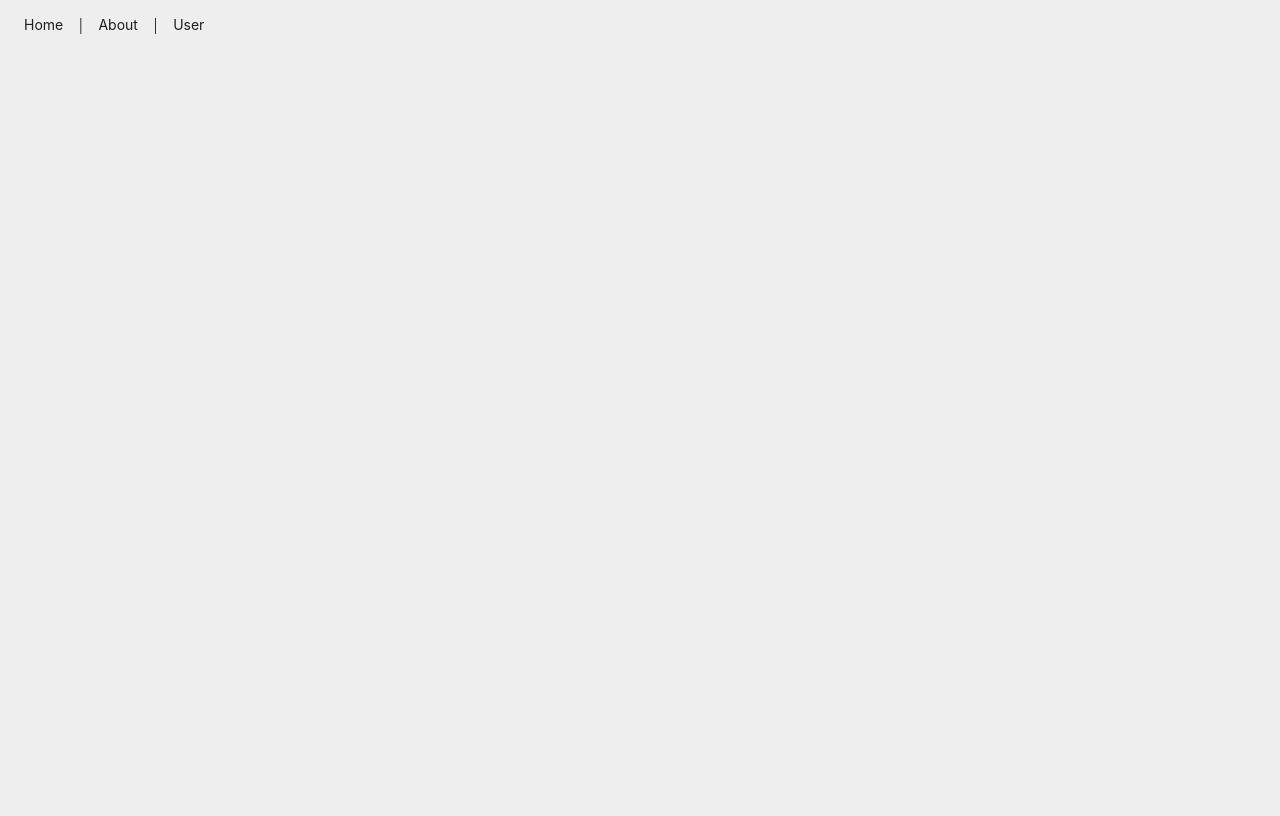
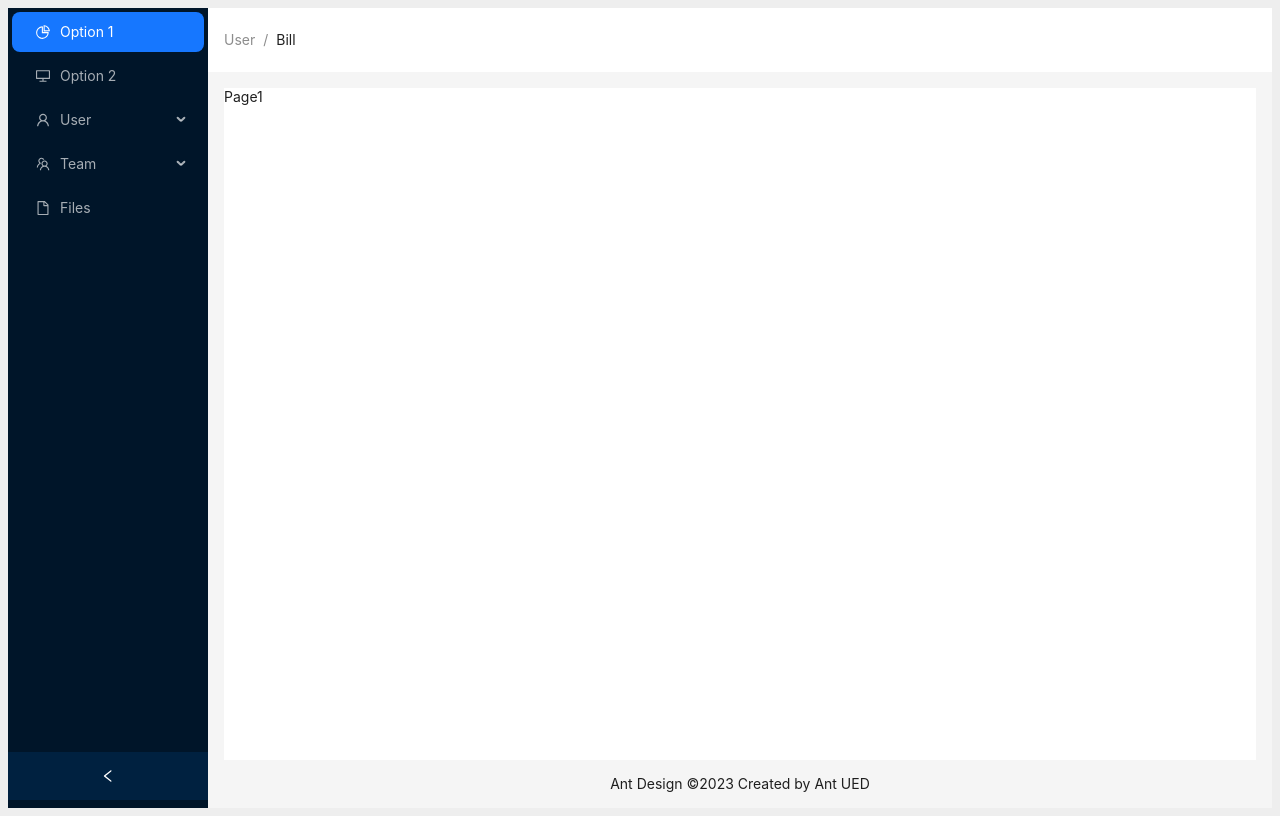
Before and after one commit to circletop/React, a React (Vite) app: page /page1 in a window 1280 px wide. Before the commit this address had no page. Built offline with nearby package versions, Linux system fonts and the light colour scheme.

Commit message:
页面搭建

```diff
--- a/src/App.tsx
+++ b/src/App.tsx
@@ -1,17 +1,10 @@
-import { Button } from 'antd';
-
-import { useRoutes,Link } from 'react-router-dom';
+import { useRoutes } from 'react-router-dom';
 import router from './router';
 
 function App() {
 const outlet = useRoutes(router )
   return (
   <div>
-    <Link to="/home"><Button type="text">Home</Button></Link>|
-    <Link to="/about"><Button type="text">About</Button></Link>|
-    <Link to="/user"><Button type="text">User</Button></Link>
-    {/* // 组件写法 */}
-    {/* <Outlet /> */}
     {outlet}
   </div>
   )
--- a/src/router/lazyRoutes.tsx
+++ b/src/router/lazyRoutes.tsx
@@ -1,3 +1,5 @@
 import { lazy } from "react";
 export const About = lazy(()=>import("@/views/About"))
 export const User = lazy(()=>import("@/views/User"))
+export const Page1 = lazy(()=>import("@/views/Page1"))
+export const Page2 = lazy(()=>import("@/views/Page2"))
--- a/src/views/Home.tsx
+++ b/src/views/Home.tsx
@@ -1,6 +1,73 @@
-const View = ()=> {
-  return <>
-  <div>Home</div>
-  </>
+import React, { useState } from 'react';
+import {
+  DesktopOutlined,
+  FileOutlined,
+  PieChartOutlined,
+  TeamOutlined,
+  UserOutlined,
+} from '@ant-design/icons';
+import type { MenuProps } from 'antd';
+import { Breadcrumb, Layout, Menu, theme } from 'antd';
+import { useNavigate, Outlet } from 'react-router-dom';
+
+const { Header, Content, Footer, Sider } = Layout;
+
+type MenuItem = Required<MenuProps>['items'][number];
+
+function getItem(
+  label: React.ReactNode,
+  key: React.Key,
+  icon?: React.ReactNode,
+  children?: MenuItem[],
+): MenuItem {
+  return {
+    key,
+    icon,
+    children,
+    label,
+  } as MenuItem;
 }
-export default View
+
+const items: MenuItem[] = [
+  getItem('Option 1', '/page1', <PieChartOutlined />),
+  getItem('Option 2', '/page2', <DesktopOutlined />),
+  getItem('User', 'sub1', <UserOutlined />, [
+    getItem('Tom', '3'),
+    getItem('Bill', '4'),
+    getItem('Alex', '5'),
+  ]),
+  getItem('Team', 'sub2', <TeamOutlined />, [getItem('Team 1', '6'), getItem('Team 2', '8')]),
+  getItem('Files', '9', <FileOutlined />),
+];
+
+const View: React.FC = () => {
+  const [collapsed, setCollapsed] = useState(false);
+  const {
+    token: { colorBgContainer },
+  } = theme.useToken();
+  const navigateTo = useNavigate()
+  const menuClick = (e: {key: string})=> {
+    navigateTo(e.key)
+
+  }
+  return (
+    <Layout style={{ minHeight: '100vh' }}>
+      <Sider collapsible collapsed={collapsed} onCollapse={(value) => setCollapsed(value)}>
+        <div className="demo-logo-vertical" />
+        <Menu theme="dark" defaultSelectedKeys={['/page1']} mode="inline" items={items}  onClick={menuClick}/>
+      </Sider>
+      <Layout>
+        <Header style={{ paddingLeft: '16px', background: colorBgContainer }}>
+          <Breadcrumb style={{ lineHeight: "64px" }} items={[{title: "User"}, {title: "Bill"}]}>
+          </Breadcrumb>
+        </Header>
+        <Content style={{ margin: '16px 16px 0', background: colorBgContainer }} className="site-layout-background" >
+        <Outlet />
+        </Content>
+        <Footer style={{ textAlign: 'center', padding: 0, lineHeight: '48px' }}>Ant Design ©2023 Created by Ant UED</Footer>
+      </Layout>
+    </Layout>
+  );
+};
+
+export default View;
--- /dev/null
+++ b/src/views/Page1.tsx
@@ -0,0 +1,6 @@
+const View = ()=> {
+  return <>
+  <div>Page1</div>
+  </>
+}
+export default View
--- /dev/null
+++ b/src/views/Page2.tsx
@@ -0,0 +1,6 @@
+const View = ()=> {
+  return <>
+  <div>Page2</div>
+  </>
+}
+export default View
```
Also changed, not shown: src/router/index.tsx (+19 -11 lines).
